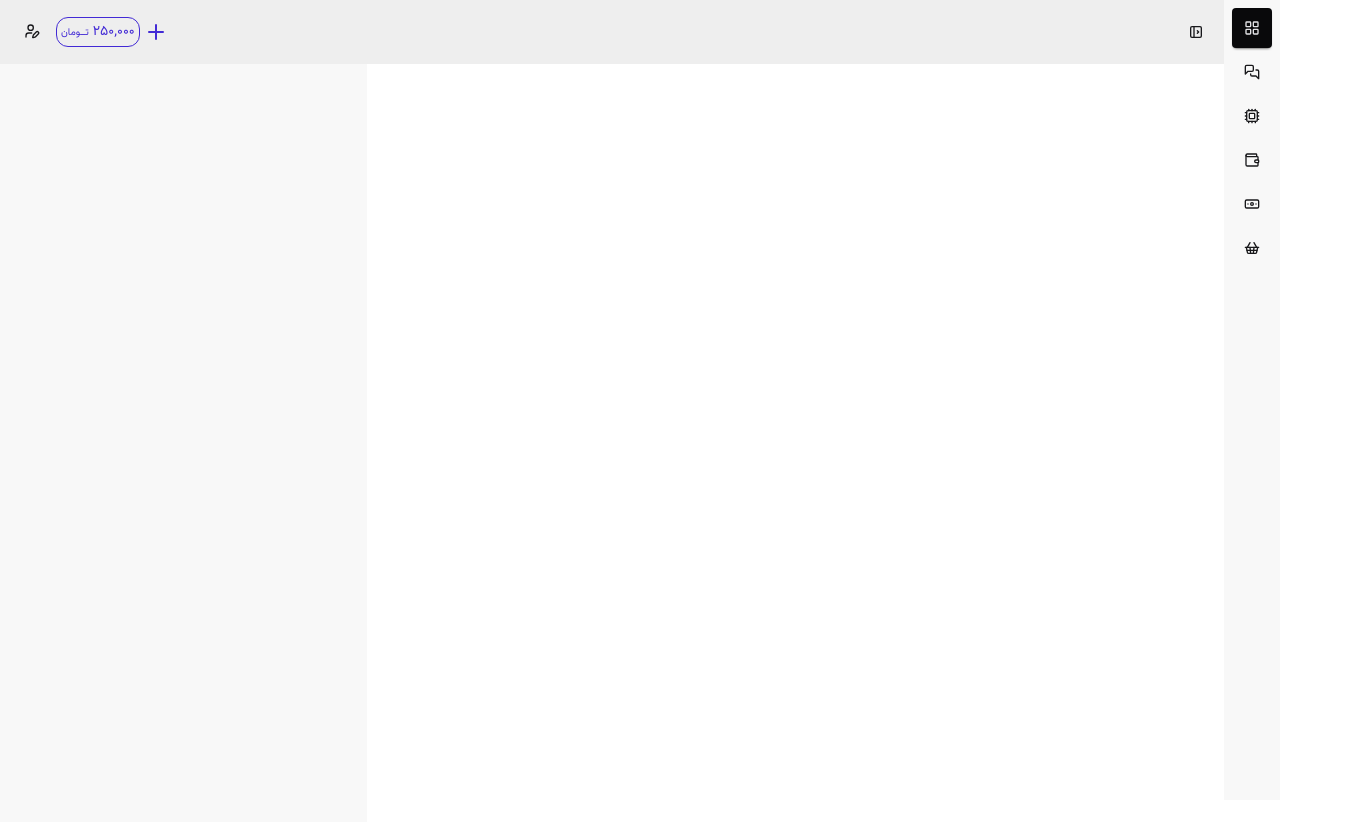
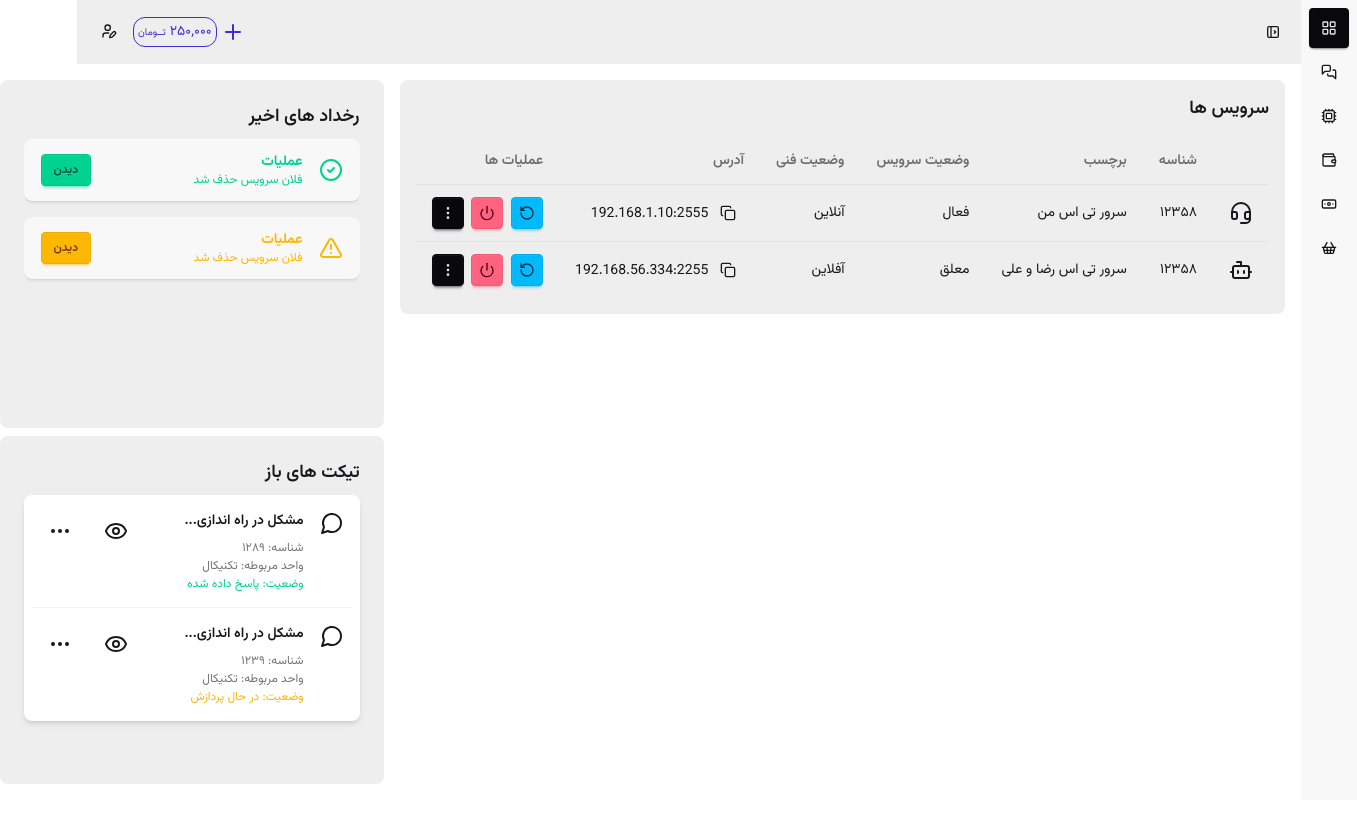
Before and after one commit to amir-reza-bijandi/tea-speak, a SvelteKit app: page /admin in a window 1280 px wide. Shown: the top 822 px of the page, 1357 px wide, since content can reach past the window. After the commit the page ends 800 px from the top, so only its background shows below. Built offline with nearby package versions, Linux system fonts and the light colour scheme.

Commit message:
feat: build dashboard page

```diff
--- a/src/app.css
+++ b/src/app.css
@@ -2,7 +2,7 @@
 @plugin 'daisyui' {
 	themes:
 		light --default,
-		forest --prefersdark;
+		cupcake --prefersdark;
 }
 
 @font-face {
--- /dev/null
+++ b/src/lib/types/general.ts
@@ -0,0 +1,3 @@
+import { Icon } from '@lucide/svelte';
+
+export type LucideIcon = typeof Icon;
--- a/src/lib/utilities/to-persian-number.ts
+++ b/src/lib/utilities/to-persian-number.ts
@@ -1,3 +1,3 @@
-export function toPersianNumber(str: string) {
-	return str.replace(/\d/g, (d) => '۰۱۲۳۴۵۶۷۸۹'[Number(d)]);
+export function toPersianNumber(input: string | number) {
+	return input.toString().replace(/\d/g, (d) => '۰۱۲۳۴۵۶۷۸۹'[Number(d)]);
 }
--- a/src/routes/admin/+layout.svelte
+++ b/src/routes/admin/+layout.svelte
@@ -1,11 +1,11 @@
 <script lang="ts">
 	import { page } from '$app/state';
+	import type { LucideIcon } from '$lib/types/general';
 	import { toPersianNumber } from '$lib/utilities/to-persian-number';
 	import {
 		Banknote,
 		CpuIcon,
 		LayoutGridIcon,
-		Icon as LucideIcon,
 		MessagesSquareIcon,
 		Plus,
 		ShoppingBasket,
@@ -16,7 +16,7 @@
 	type Item = {
 		label: string;
 		pathname: string;
-		icon: typeof LucideIcon;
+		icon: LucideIcon;
 	};
 	const ITEMS = [
 		{
@@ -56,7 +56,7 @@
 
 <div class="drawer h-screen lg:drawer-open">
 	<input id="my-drawer-4" type="checkbox" class="drawer-toggle" />
-	<div class="drawer-content">
+	<div class="drawer-content flex flex-col">
 		<nav class="navbar w-full bg-base-300">
 			<label for="my-drawer-4" aria-label="open sidebar" class="btn btn-square btn-ghost">
 				<svg
@@ -90,7 +90,7 @@
 				</button>
 			</div>
 		</nav>
-		<div class="h-full">{@render children()}</div>
+		<div class="flex-1">{@render children()}</div>
 	</div>
 
 	<div class="drawer-side is-drawer-close:overflow-visible">
--- a/src/routes/admin/+page.svelte
+++ b/src/routes/admin/+page.svelte
@@ -1,6 +1,16 @@
-<div class="flex h-full">
-	<div class="h-full w-[70%]">
+<script>
+	import OpenTickets from './_lib/components/open-tickets.svelte';
+	import ReceentActivities from './_lib/components/receent-activities.svelte';
+	import ServicesTable from './_lib/components/services-table.svelte';
+</script>
+
+<div class="grid h-full grid-cols-[1fr_auto] gap-4 p-4">
+	<div class="">
 		<div></div>
+		<ServicesTable />
 	</div>
-	<div class="h-full w-[30%] bg-base-200"></div>
+	<div class="grid w-96 grid-rows-2 gap-2">
+		<ReceentActivities />
+		<OpenTickets />
+	</div>
 </div>
--- /dev/null
+++ b/src/routes/admin/_lib/components/open-tickets.svelte
@@ -0,0 +1,64 @@
+<script lang="ts">
+	import { toPersianNumber } from '$lib/utilities/to-persian-number';
+	import { EllipsisIcon, EyeIcon, MessageCircleIcon } from '@lucide/svelte';
+
+	type Ticket = {
+		id: number;
+		title: string;
+		department: string;
+		status: TicketStatus;
+	};
+
+	type TicketStatus = 'waitingForReply' | 'processing' | 'answered' | 'closed';
+
+	const STATUS_LABEL_MAP: Record<TicketStatus, string> = {
+		waitingForReply: 'پاسخ داده شده',
+		answered: 'در انتظار پاسخ کاربر',
+		processing: 'در حال پردازش',
+		closed: 'بسته شده'
+	};
+
+	const STATUS_CLASS_MAP: Record<TicketStatus, string> = {
+		waitingForReply: 'text-success',
+		answered: 'text-info',
+		processing: 'text-warning',
+		closed: 'text-error'
+	};
+
+	const TICKETS: Ticket[] = [
+		{
+			id: 1289,
+			title: 'مشکل در راه اندازی...',
+			department: 'تکنیکال',
+			status: 'waitingForReply'
+		},
+		{
+			id: 1239,
+			title: 'مشکل در راه اندازی...',
+			department: 'تکنیکال',
+			status: 'processing'
+		}
+	];
+</script>
+
+<div class="card bg-base-300">
+	<div class="card-body">
+		<span class="card-title">تیکت های باز</span>
+		<ul class="list rounded-box bg-base-100 shadow-md">
+			{#each TICKETS as { department, id, status, title }}
+				<li class="list-row">
+					<MessageCircleIcon />
+					<div class="space-y-0.5">
+						<div class="mb-2 font-semibold">{title}</div>
+						<div class="text-xs opacity-60">شناسه: {toPersianNumber(id)}</div>
+						<div class="text-xs opacity-60">واحد مربوطه: {department}</div>
+						<div class={['text-xs', STATUS_CLASS_MAP[status]]}>
+							وضعیت: {STATUS_LABEL_MAP[status]}
+						</div>
+					</div>
+					<button class="btn btn-square btn-ghost"><EyeIcon /></button>
+					<button class="btn btn-square btn-ghost"><EllipsisIcon /></button>
+				</li>{/each}
+		</ul>
+	</div>
+</div>
--- /dev/null
+++ b/src/routes/admin/_lib/components/receent-activities.svelte
@@ -0,0 +1,71 @@
+<script lang="ts">
+	import type { LucideIcon } from '$lib/types/general';
+	import { CircleCheck, CircleX, InfoIcon, TriangleAlert } from '@lucide/svelte';
+
+	type Alert = {
+		type: AlertType;
+		title: string;
+		subTitle: string;
+	};
+
+	type AlertType = 'info' | 'warning' | 'success' | 'danger';
+
+	const TYPE_CLASS_MAP: Record<AlertType, Record<'text' | 'btn', string>> = {
+		danger: {
+			btn: 'btn-error',
+			text: 'text-error'
+		},
+		info: {
+			btn: 'btn-info',
+			text: 'text-info'
+		},
+		success: {
+			btn: 'btn-success',
+			text: 'text-success'
+		},
+		warning: {
+			btn: 'btn-warning',
+			text: 'text-warning'
+		}
+	};
+
+	const TYPE_ICON_MAP: Record<AlertType, LucideIcon> = {
+		danger: CircleX,
+		info: InfoIcon,
+		success: CircleCheck,
+		warning: TriangleAlert
+	};
+
+	const ALERTS: Alert[] = [
+		{
+			type: 'success',
+			title: 'عملیات',
+			subTitle: 'سرویس 2 با موفقیت حذف شد.'
+		},
+		{
+			type: 'warning',
+			title: 'هشدار',
+			subTitle: 'سرویس درحال منقضی شدن است'
+		}
+	];
+</script>
+
+<div class="card bg-base-300">
+	<div class="card-body">
+		<span class="card-title">رخداد های اخیر</span>
+		<ul class="space-y-4">
+			{#each ALERTS as alert}
+				{@const { text, btn } = TYPE_CLASS_MAP[alert.type]}
+				{@const Icon = TYPE_ICON_MAP[alert.type]}
+				<li role="alert" class={['alert alert-vertical sm:alert-horizontal', text]}>
+					<Icon />
+					<div>
+						<h3 class="font-bold">عملیات</h3>
+						<div class="text-xs">فلان سرویس حذف شد</div>
+					</div>
+					<button class={['btn btn-sm', btn]}>دیدن</button>
+				</li>
+			{/each}
+		</ul>
+	</div>
+</div>
--- /dev/null
+++ b/src/routes/admin/_lib/components/services-table.svelte
@@ -0,0 +1,107 @@
+<script lang="ts">
+	import type { LucideIcon } from '$lib/types/general';
+	import { toPersianNumber } from '$lib/utilities/to-persian-number';
+	import {
+		BotIcon,
+		CopyIcon,
+		EllipsisVerticalIcon,
+		HeadsetIcon,
+		PowerIcon,
+		RotateCcwIcon
+	} from '@lucide/svelte';
+
+	type Service = {
+		id: number;
+		type: Type;
+		tag: string;
+		serviceStatus: ServiceStatus;
+		serverStatus: ServerStatus;
+		address: string;
+	};
+
+	type ServiceStatus = 'active' | 'inactive' | 'suspended';
+	type ServerStatus = 'online' | 'offline' | 'connecting';
+	type Type = 'ts' | 'bot';
+
+	const SERVICE_STATUS_LABEL_MAP: Record<ServiceStatus, string> = {
+		active: 'فعال',
+		inactive: 'غیر فعال',
+		suspended: 'معلق'
+	};
+
+	const SERVER_STATUS_LABEL_MAP: Record<ServerStatus, string> = {
+		online: 'آنلاین',
+		offline: 'آفلاین',
+		connecting: 'درحال اتصال'
+	};
+
+	const TYPE_ICON_MAP: Record<Type, LucideIcon> = {
+		ts: HeadsetIcon,
+		bot: BotIcon
+	};
+
+	const SERVICES: Service[] = [
+		{
+			type: 'ts',
+			id: 12358,
+			tag: 'سرور تی اس من',
+			serviceStatus: 'active',
+			serverStatus: 'online',
+			address: '192.168.1.10:2555'
+		},
+		{
+			type: 'bot',
+			id: 12358,
+			tag: 'سرور تی اس رضا و علی',
+			serviceStatus: 'suspended',
+			serverStatus: 'offline',
+			address: '192.168.56.334:2255'
+		}
+	];
+</script>
+
+<div class="card bg-base-300 p-4">
+	<span class="mb-4 card-title">سرویس ها</span>
+	<div class="overflow-x-auto">
+		<table class="table-pin-rows table-pin-cols table bg-base-300">
+			<thead class="bg-base-300">
+				<tr class="bg-base-300">
+					<th class="bg-base-300"></th>
+					<td>شناسه</td>
+					<td>برچسب</td>
+					<td>وضعیت سرویس</td>
+					<td>وضعیت فنی</td>
+					<td>آدرس</td>
+					<td>عملیات ها</td>
+				</tr>
+			</thead>
+			<tbody class="bg-base-300">
+				{#each SERVICES as { address, id, serverStatus, serviceStatus, tag, type }}
+					{@const Icon = TYPE_ICON_MAP[type]}
+					<tr class="">
+						<th class="bg-base-300"><Icon /></th>
+						<td>{toPersianNumber(id)}</td>
+						<td><span class="line-clamp-1 text-nowrap">{tag}</span></td>
+						<td>{SERVICE_STATUS_LABEL_MAP[serviceStatus]}</td>
+						<td>{SERVER_STATUS_LABEL_MAP[serverStatus]}</td>
+						<td class="space-x-1 text-nowrap">
+							<button class="btn btn-square btn-ghost btn-sm"><CopyIcon class="size-4" /></button>
+							{address}
+						</td>
+						<td class="space-x-1 text-nowrap">
+							<button class="btn btn-square btn-sm btn-info">
+								<RotateCcwIcon class="size-4" />
+							</button>
+							<button class="btn btn-square btn-sm btn-error">
+								<PowerIcon class="size-4" />
+							</button>
+							<button class="btn btn-square btn-sm btn-neutral">
+								<EllipsisVerticalIcon class="size-4" />
+							</button>
+						</td>
+					</tr>
+				{/each}
+			</tbody>
+		</table>
+	</div>
+</div>
```
